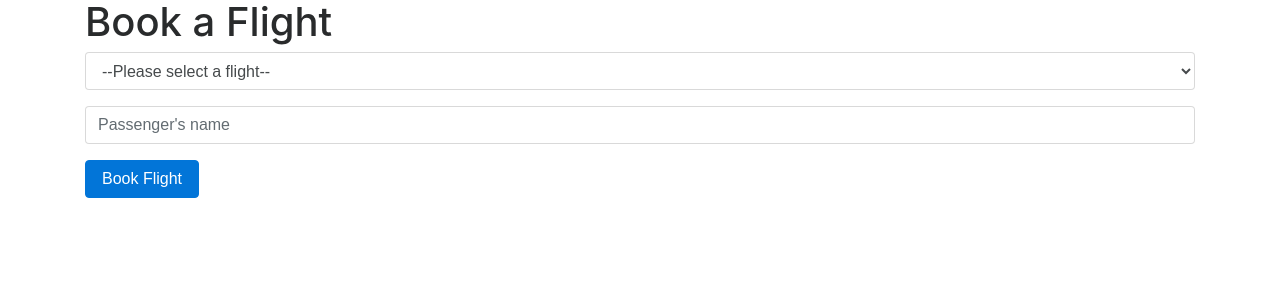
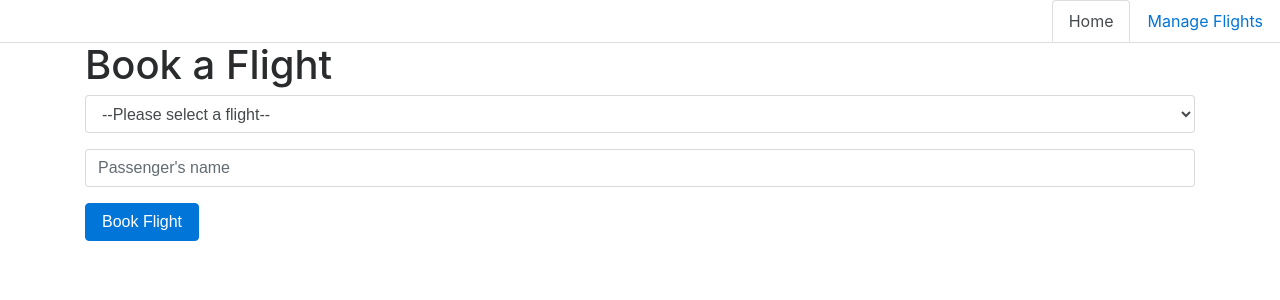
Before and after one commit to timliuGH/airline_database, a Flask app: template templates/index.html in a window 1280 px wide. Shown: the top 300 px of the page. Run offline with Flask 2, Linux system fonts and the light colour scheme; the template is opened without the code that fills it, so the values that code supplies are empty; some libraries are stand-ins or nearby versions.

Commit message:
Add nav buttons and functionality

```diff
--- a/templates/index.html
+++ b/templates/index.html
@@ -1,7 +1,7 @@
 {% extends "layout.html" %}
 
 {% block title %}Flights{% endblock %}
-
+{% block active_home %}active{% endblock %}
 {% block body %}
     <h1>Book a Flight</h1>
     <form action="{{ url_for('book') }}" method="post">
--- a/templates/layout.html
+++ b/templates/layout.html
@@ -5,6 +5,11 @@
         <link rel="stylesheet" href="https://maxcdn.bootstrapcdn.com/bootstrap/4.0.0-beta.3/css/bootstrap.min.css" integrity="sha384-Zug+QiDoJOrZ5t4lssLdxGhVrurbmBWopoEl+M6BdEfwnCJZtKxi1KgxUyJq13dy" crossorigin="anonymous">
     </head>
     <body>
+        <nav class="nav nav-tabs justify-content-end">
+            <a class="nav-link {% block active_home %}{% endblock %}" href="{{ url_for('index') }}">Home</a>
+            <a class="nav-link {% block active_manage %}{% endblock %}" href="#">Manage Flights</a>
+        </nav>
+
         <div class="container">
             {% block body %}
             {% endblock %}
```
